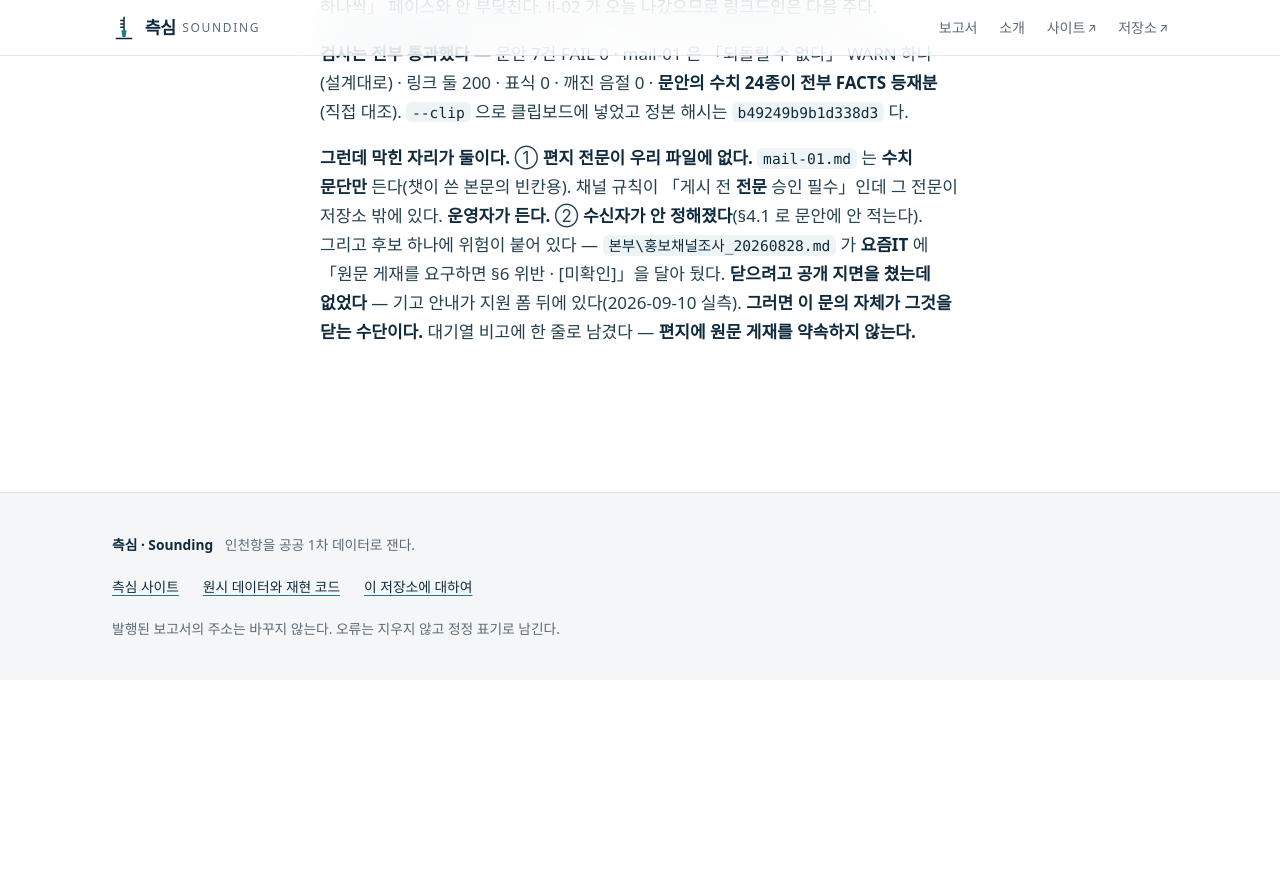
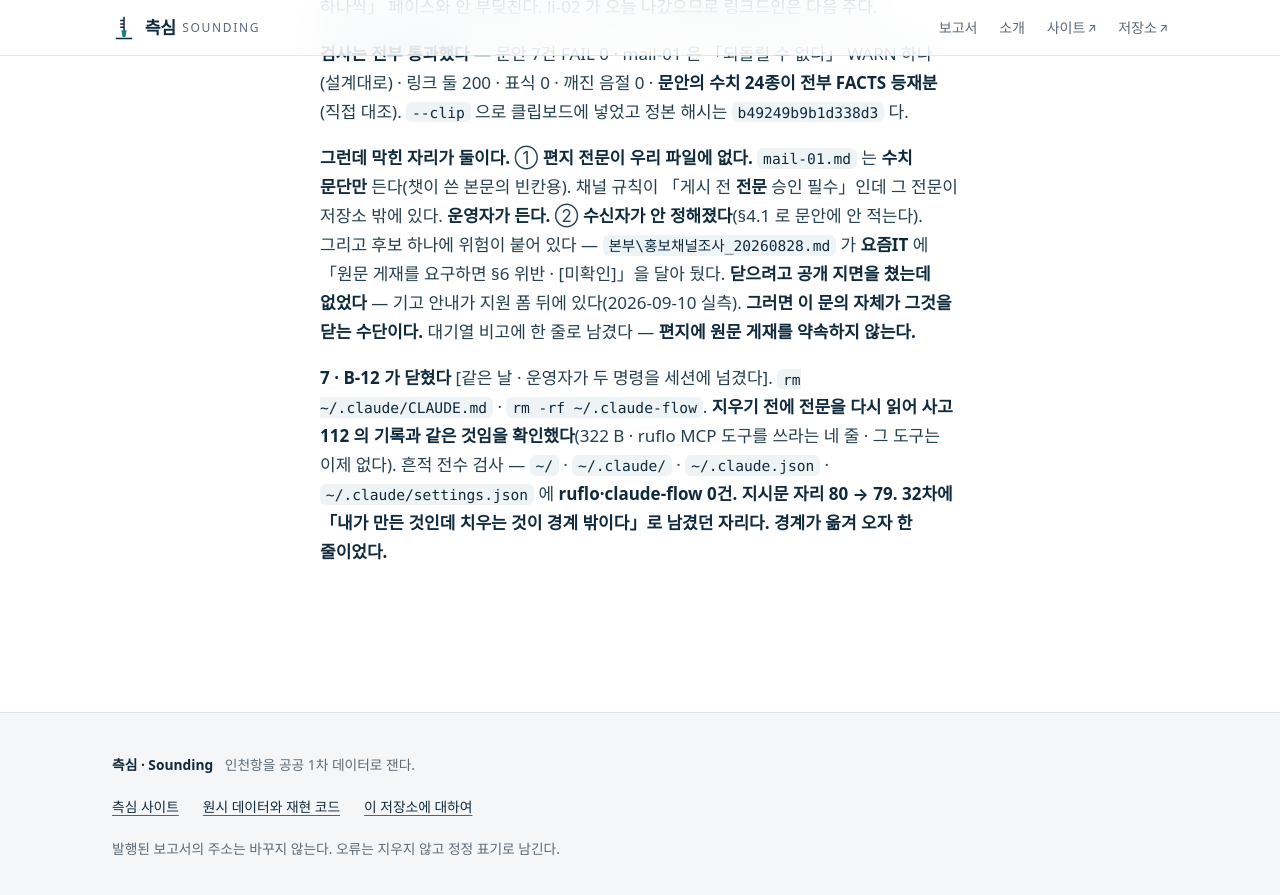
Before and after one commit to jisangj03-dev/incheon-port-analysis, a Jekyll site: the page built from docs/작업기록.md, in a window 1280 px wide and 900 px high, scrolled down 111057 px. Shown: the top 895 px of the window. Built offline with Jekyll 4.4.1, drawn with Linux system fonts in a browser that asks for light colours; some web fonts are replaced; our own code applies the rules of GitHub Pages for plain Markdown files; before the commit the page ends 111737 px from its top, so only the background shows below that.

Commit message:
chore(전역): B-12 를 닫는다 — ruflo 가 남긴 전역 지시문을 지웠다
운영자가 두 명령을 세션에 넘겼다. `rm ~/.claude/CLAUDE.md` · `rm -rf ~/.claude-flow`.

**지우기 전에 전문을 다시 읽었다** — 322 B · 「ruflo MCP 도구를 쓰라」는 네 줄이고,
그 도구는 3차에서 FAIL(G2·G3) 로 지웠다. 사고 112 의 기록과 같은 것임을 확인했다.
`~/.claude-flow/update-state.json` 은 114 B 의 갱신 확인 상태였다.

흔적 전수 — `~/` · `~/.claude/` · `~/.claude.json` · `~/.claude/settings.json` 에 **0건.**
기준선 80 → **79**(사용자 기억 행이 없어졌다).

32차에 「내가 만든 것인데 치우는 것이 경계 밖이다」로 남겼던 자리다.
**남은 사람 손은 B-13(측심 push 토큰) 하나다.**

Co-Authored-By: Claude Opus 5 (1M context) <noreply@anthropic.com>
Claude-Session: https://claude.ai/code/session_01KFYvgjL5ghepZqAvxg2a7P

```diff
--- a/docs/작업기록.md
+++ b/docs/작업기록.md
@@ -2425,3 +2425,10 @@ STATUS A-8 에 둘을 뒀다 — ①**댄 커밋의 diff 안에 산출물이 실
    **닫으려고 공개 지면을 쳤는데 없었다** — 기고 안내가 지원 폼 뒤에 있다(2026-09-10 실측).
    **그러면 이 문의 자체가 그것을 닫는 수단이다.** 대기열 비고에 한 줄로 남겼다 —
    **편지에 원문 게재를 약속하지 않는다.**
+
+**7 · B-12 가 닫혔다** [같은 날 · 운영자가 두 명령을 세션에 넘겼다].
+`rm ~/.claude/CLAUDE.md` · `rm -rf ~/.claude-flow`. **지우기 전에 전문을 다시 읽어 사고 112 의 기록과
+같은 것임을 확인했다**(322 B · ruflo MCP 도구를 쓰라는 네 줄 · 그 도구는 이제 없다).
+흔적 전수 검사 — `~/` · `~/.claude/` · `~/.claude.json` · `~/.claude/settings.json` 에 **ruflo·claude-flow 0건.**
+**지시문 자리 80 → 79.**
+*32차에 「내가 만든 것인데 치우는 것이 경계 밖이다」로 남겼던 자리다. 경계가 옮겨 오자 한 줄이었다.*
```
Also changed, not shown: docs/STATUS.md (+4 -8 lines), docs/세션지시문_기준선.md (+0 -1 lines).
